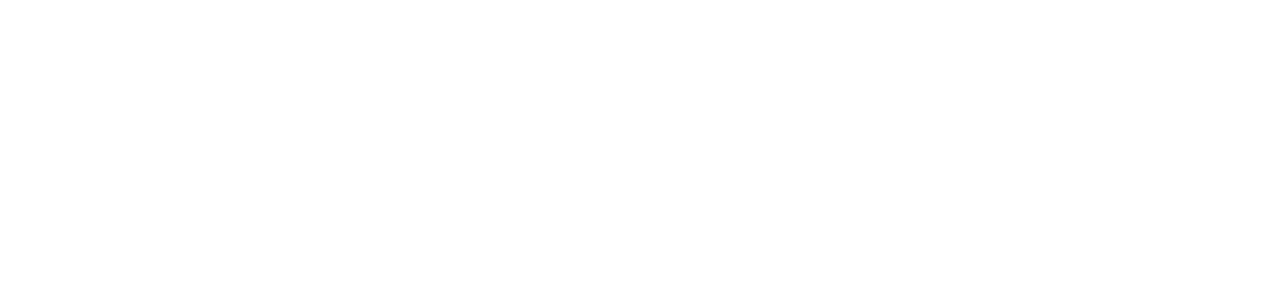
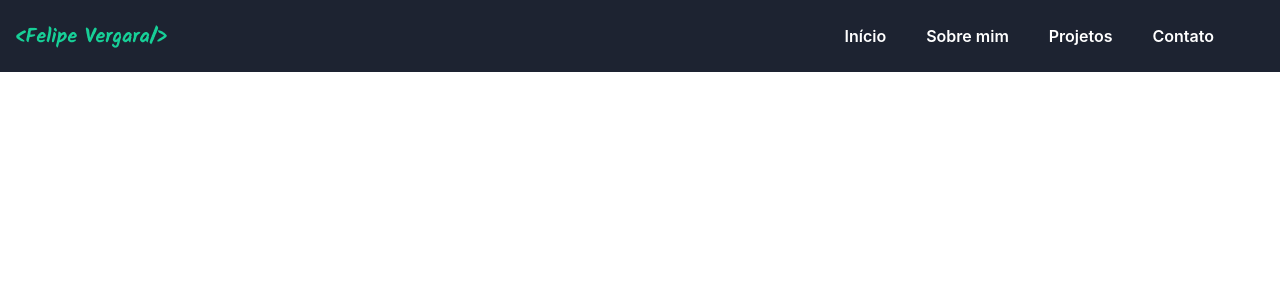
Before and after one commit to felipekv/portfolio, a React (Vite) app: page / in a window 1280 px wide. Shown: the top 300 px of the page. Built offline with nearby package versions, Linux system fonts and the light colour scheme.

Commit message:
feat: header

```diff
--- a/index.html
+++ b/index.html
@@ -1,9 +1,16 @@
-<!doctype html>
+<!DOCTYPE html>
 <html lang="en">
     <head>
         <meta charset="UTF-8" />
         <meta name="viewport" content="width=device-width, initial-scale=1.0" />
         <title>Felipe Vergara - Portfolio</title>
+        <link
+            rel="stylesheet"
+            href="https://cdnjs.cloudflare.com/ajax/libs/font-awesome/6.5.1/css/all.min.css"
+            integrity="sha512-DTOQO9RWCH3ppGqcWaEA1BIZOC6xxalwEsw9c2QQeAIftl+Vegovlnee1c9QX4TctnWMn13TZye+giMm8e2LwA=="
+            crossorigin="anonymous"
+            referrerpolicy="no-referrer"
+        />
     </head>
     <body>
         <div id="root"></div>
--- a/src/App.jsx
+++ b/src/App.jsx
@@ -1,5 +1,13 @@
-function App() {
-    return <></>;
-}
+import Home from "./pages/home";
+import { GlobalStyle } from "./styles/global";
+
+const App = () => {
+    return (
+        <>
+            <GlobalStyle />
+            <Home />
+        </>
+    );
+};
 
 export default App;
--- /dev/null
+++ b/src/components/Header/index.jsx
@@ -0,0 +1,38 @@
+import StyledHeader from "./style";
+import LogoHeader from "../../assets/LogoPortfolio.png";
+import { useState } from "react";
+
+const Header = () => {
+    const [navBarIsOpen, setNavBarIsOpen] = useState(false);
+    return (
+        <StyledHeader>
+            <img src={LogoHeader} alt="Logo escrito <Felipe Vergara/>" />
+            <nav>
+                <div>
+                    <ul id="navbar" className={navBarIsOpen ? "active" : ""}>
+                        <li>
+                            <a to="/">Início</a>
+                        </li>
+                        <li>
+                            <a to="/">Sobre mim</a>
+                        </li>
+                        <li>
+                            <a to="/">Projetos</a>
+                        </li>
+                        <li>
+                            <a to="/">Contato</a>
+                        </li>
+                    </ul>
+                </div>
+                <div id="mobile" onClick={() => setNavBarIsOpen(!navBarIsOpen)}>
+                    <i
+                        id="bar"
+                        className={navBarIsOpen ? "fas fa-times" : "fas fa-bars"}
+                    ></i>
+                </div>
+            </nav>
+        </StyledHeader>
+    );
+};
+
+export default Header;
--- /dev/null
+++ b/src/components/Header/style.js
@@ -0,0 +1,99 @@
+import styled from "styled-components";
+
+const StyledHeader = styled.header`
+    width: 100%;
+    height: 4.5rem;
+    display: flex;
+    justify-content: space-between;
+    align-items: center;
+    background-color: white;
+    padding-inline: 1rem;
+    background-color: #1d2331;
+
+    nav {
+        display: flex;
+        align-items: center;
+        justify-content: space-between;
+        background: #1d2331;
+        padding: 20px 30px;
+    }
+    #navbar {
+        display: flex;
+        align-items: center;
+        justify-content: center;
+    }
+
+    #navbar li {
+        list-style: none;
+        padding: 0 20px;
+        position: relative;
+    }
+
+    #navbar li a {
+        text-decoration: none;
+        font-size: 0.9;
+        font-weight: 600;
+        color: #fff;
+        transition: 0.3s ease-in-out;
+    }
+    #navbar li a:hover {
+        color: #17cf97;
+        text-shadow: 0px 0px 3px #17cf97;
+    }
+
+    #mobile {
+        display: none;
+    }
+
+    #mobile i {
+        color: #fff;
+        align-items: center;
+    }
+    #bar {
+        color: white;
+    }
+
+    @media screen and (max-width: 768px) {
+        nav {
+            justify-self: flex-end;
+        }
+        #navbar {
+            flex-direction: column;
+            align-items: flex-start;
+            justify-content: flex-start;
+            position: fixed;
+            top: 72px;
+            right: -300px;
+            width: 300px;
+            height: 100vh;
+            background: #1d2a30;
+            padding: 40px 0 0 10px;
+            transition: 0.3s ease-in-out;
+        }
+
+        #navbar.active {
+            right: 0px;
+        }
+
+        #navbar li {
+            margin-bottom: 25px;
+        }
+
+        #mobile {
+            display: block;
+        }
+
+        #mobile i {
+            font-size: 24px;
+            cursor: pointer;
+        }
+    }
+
+    @media screen and (min-width: 769px) {
+        #mobile {
+            display: none;
+        }
+    }
+`;
+
+export default StyledHeader;
--- /dev/null
+++ b/src/pages/home/index.jsx
@@ -0,0 +1,11 @@
+import Header from "../../components/Header";
+
+const Home = () => {
+    return (
+        <>
+            <Header />
+        </>
+    );
+};
+
+export default Home;
--- /dev/null
+++ b/src/styles/global.js
@@ -0,0 +1,52 @@
+import { createGlobalStyle } from "styled-components";
+
+export const GlobalStyle = createGlobalStyle`
+    *{
+        box-sizing: border-box;
+        margin: 0;
+        padding: 0;
+        outline: 0;
+    }
+
+    body, html{
+        width: 100dvw;
+        height: 100dvh;
+    }
+
+    body{
+        background-color: #FFFFFF;
+        -webkit-font-smoothing: antialiased;
+        overflow-x: hidden;
+        overflow-y: hidden;
+    }
+
+    body, button, input, select, option, label, textarea{
+        font-family: "Inter", sans-serif;
+    }
+
+    ul,ol{
+        list-style: none;
+    }
+
+    button, link{
+        cursor: pointer;
+        appearance: none;
+        border: none;
+    }
+
+    input, textarea, select{
+        border-radius: 0;
+        border: none;
+        background: transparent;
+    }
+
+    a{
+        color: unset;
+        text-decoration: none;
+    }
+
+    #root{
+        width: 100%;
+        height: 100%;
+    }
+`;
```
Also changed, not shown: src/assets/LogoPortfolio.png (added), src/pages/home/style.js (added). Lines whose indentation alone changed are shown as unchanged.
